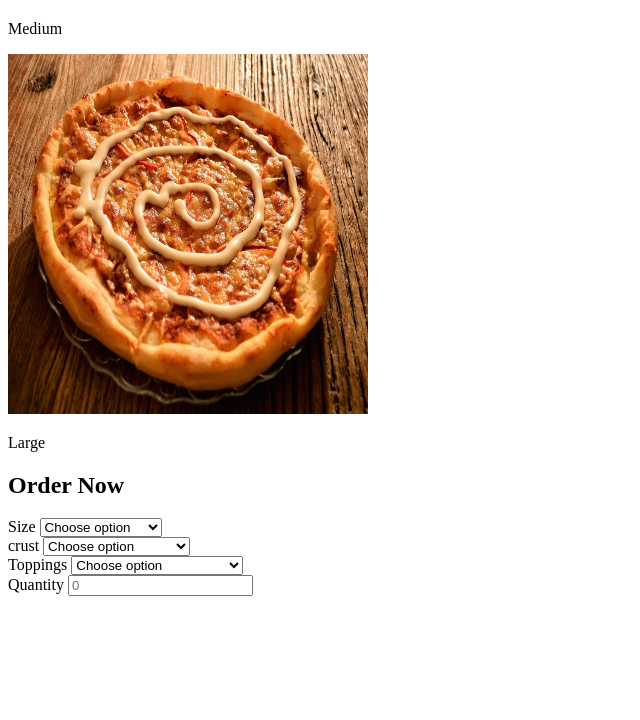
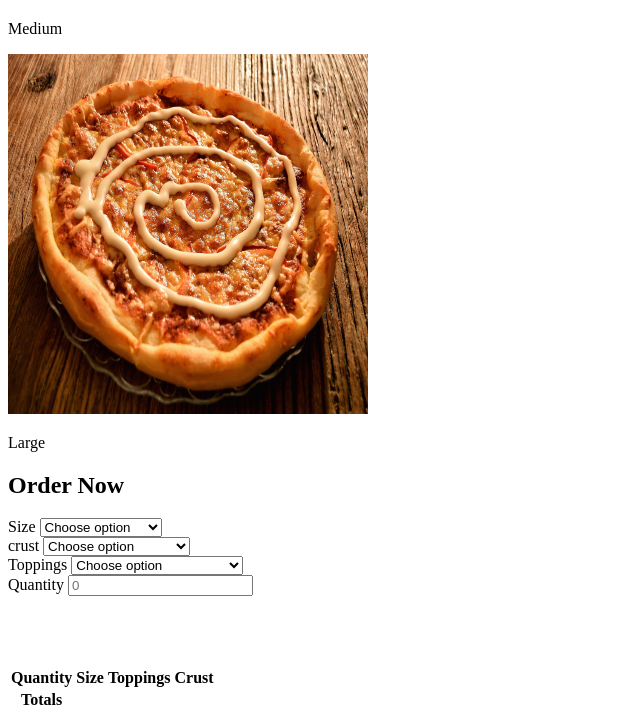
Before and after one commit to SaintieMonte10/Pizza-Paradise, a plain HTML site: page index.html in a window 1280 px wide. Shown: the part 1358-2078 px from the top of the page, without its empty margins (0-640 px from the left). Before the commit the page ends 2016 px from the top, so only its background shows below. Drawn offline with Linux system fonts and the light colour scheme.

Commit message:
added a table on order

```diff
--- a/index.html
+++ b/index.html
@@ -111,6 +111,20 @@
                 <br>
                 <br>
                 <br>
+                <p class="alert alert-primary text-center" id="para"></p>
+                <table class="table" id="table">
+                    <thead>
+                        <tr>
+                            <th scope="row">Quantity</th>
+                            <th scope="row">Size</th>
+                            <th scope="row">Toppings</th>
+                            <th scope="row">Crust</th>
+                        </tr>
+                    </thead>
+                    <tfoot>
+                        <th Crust>Totals</th>
+                    </tfoot>
+                </table>
             </div>
         </div>
 
```
